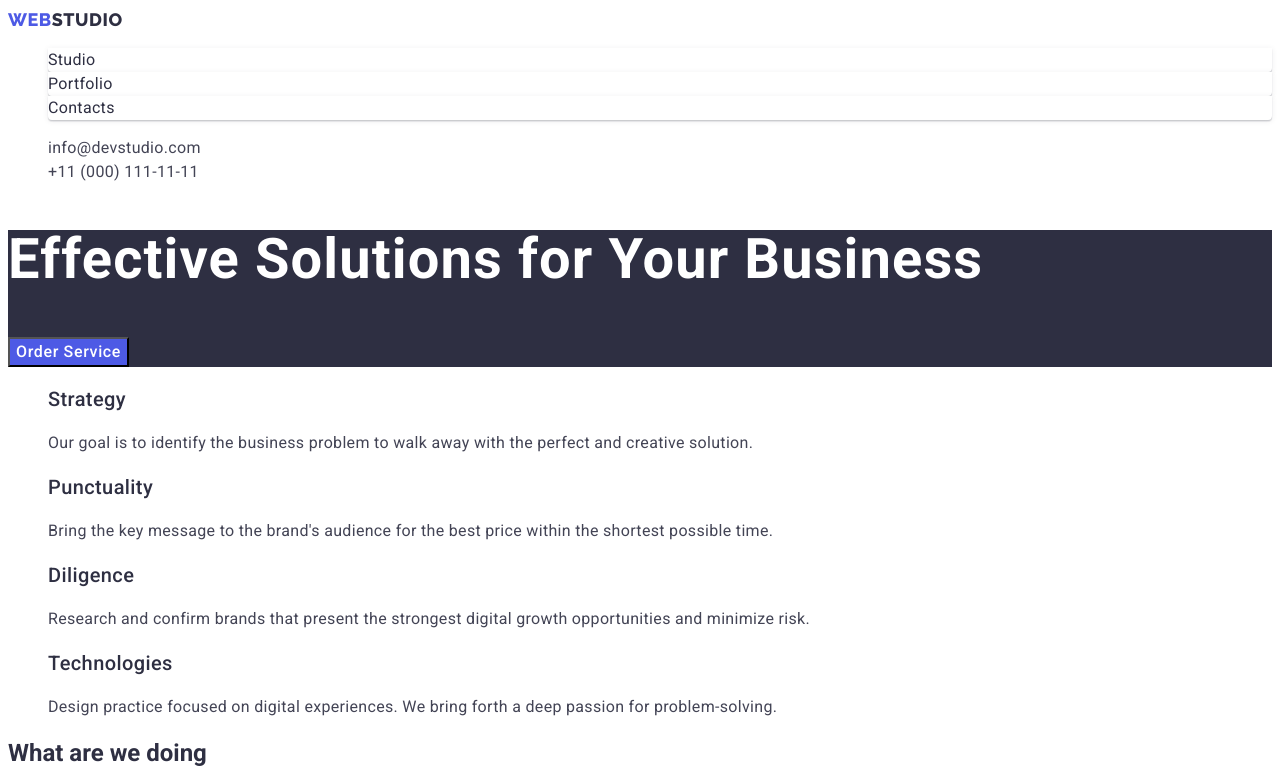
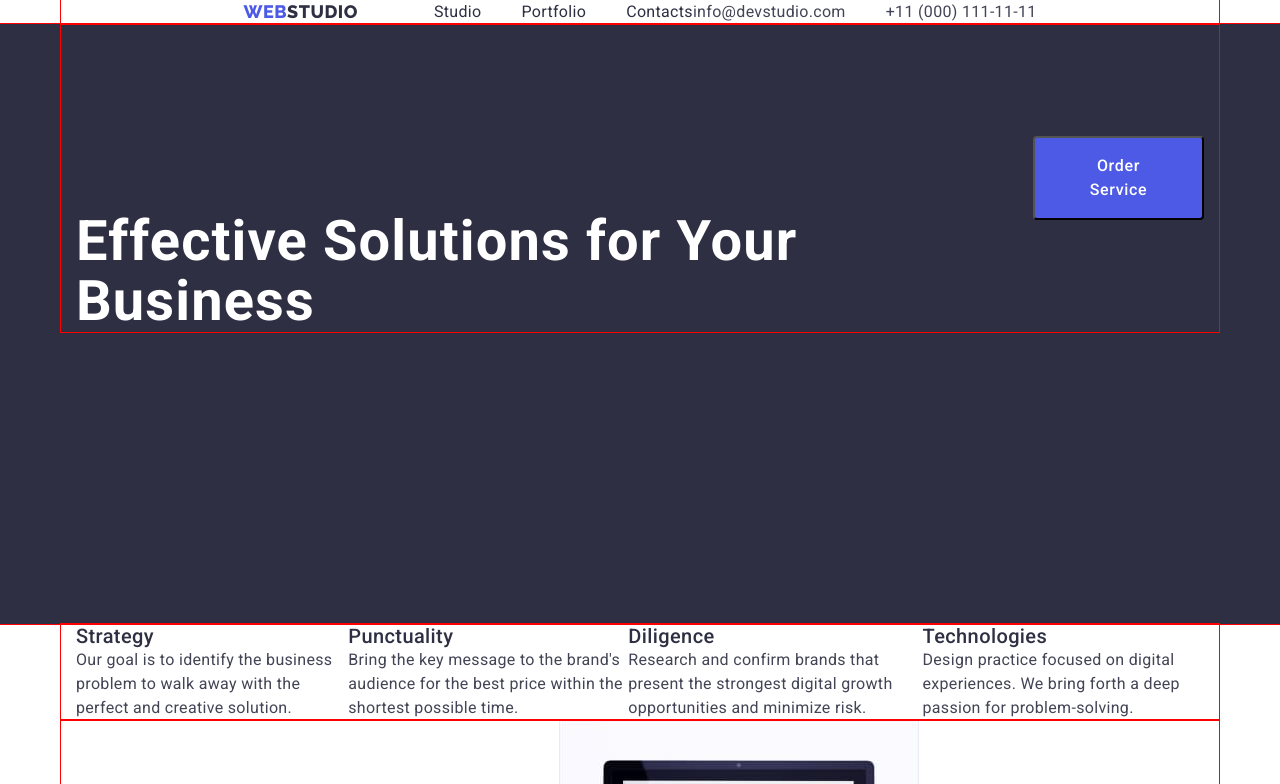
Before and after one commit to Olgrowth/goit-markup-hw-03, a plain HTML site: page index.html in a window 1280 px wide. Shown: the top 784 px of the page. Drawn offline with nearby package versions, Linux system fonts and the light colour scheme.

Commit message:
add container

```diff
--- a/css/style.css
+++ b/css/style.css
@@ -4,6 +4,7 @@
     --adress-color: #434455;
     --description-color: #434455;
     --background-color: #2E2F42;
+    --background-secondary-color: #FFFFFF;
     --background-team-color: #F4F4FD;
     --background-button-color: #4D5AE5;
     --secondary-button-color: #E7E9FC;
@@ -14,29 +15,48 @@
     --footer-description-color: #E7E9FC;
     --footer-logo-color: #F4F4FD;
     --secondary-font: 'Raleway', sans-serif;
+}
 
+h1,
+h2,
+h3,
+h4,
+h5,
+h6,
+p {
+    margin: 0;
+}
 
+ul {
+    margin: 0;
+    padding: 0;
+}
 
+body{
+    font-family: 'roboto', sans-serif;
+    }
 
-
-
-
+    .container {
+        outline: 1px solid red;
+        width: 1158px;
+        margin: 0 auto;
+        display: flex;
+        justify-content: center;
+        align-items: center;
+        padding-left: 15px;
+        padding-right: 15px;
     }
 
 
-body{
-    font-family: 'roboto', sans-serif;
+.list{
+    list-style: none;
 
     }
-
-.list{
-    list-style: none;
-}
-
 
 a{
   text-decoration: none;
     }
+
 .title{
 font-family: var(--secondary-font);
 font-weight: 700;
@@ -44,6 +64,7 @@ font-size: 36px;
 line-height: 1.1;
 letter-spacing: 0.02em;
     }
+
 .subtitle{
     font-size: 20px;
     line-height: 1.2;
@@ -91,13 +112,17 @@ letter-spacing: 0.02em;
 
 /* ----header----- */
 .header {
+   background-color: var(--background-secondary-color);
+
 }
 .header-navigation {
+    display: flex;
+
 }
 
 .header-logo {
-
    color: var(--accent-color);
+   margin-right: 76px;
 }
 .header-small-logo{
 color: var(--logo-color);
@@ -107,12 +132,18 @@ color: var(--logo-color);
   line-height: 1.5;
   letter-spacing: 0.02em;
   color: var(--accent-color);
+  display: flex;
+
   }
 
 .header-item {
     background: #FFFFFF;
-    box-shadow: 0px 1px 6px rgba(46, 47, 66, 0.08), 0px 1px 1px rgba(46, 47, 66, 0.16), 0px 2px 1px rgba(46, 47, 66, 0.08);
-    border-radius: 0px 0px 4px 4px;
+    display: flex;
+    margin-right: 40px;
+}
+
+.header-item:last-child {
+  margin-right: 0;
   }
 .header-link{
 font-size: 16px;
@@ -131,9 +162,13 @@ font-size: 16px;
 line-height: 1.5;
 letter-spacing: 0.02em;
 color: var(--description-color);
+display: flex;
+
+
 }
 
 .header-mailto{
+    margin-right: 40px;
 }
 .header-tel {
 }
@@ -150,30 +185,63 @@ color: var(--hover-color);
 /* ---------------hero------------ */
 .hero {
     background-color: var(--background-color);
+    outline: 1px solid red;
+    height: 600px;
+
 }
+
+.hero-container {
+width: 496px;
+height: 120px;
+display: flex;
+justify-content: center;
+}
+
 .hero-title {
 font-size: 56px;
 line-height: 1.07;
 letter-spacing: 0.02em;
 color: var(--main-title-color);
+padding-top: 188px;
 }
+
+
 
 .hero-btn {
  font-family: inherit;
  color: var(--color-button);
 background-color: var(--background-button-color);
+border-radius: 4px;
+padding: 16px 32px;
+box-shadow: rgba(0, 0, 0, 0.15);
+
+
 }
 
 .btn:hover .btn:focus{
     color: var(--hover-color);
     }
 
+.hero-btn-container {
+    /* display: flex;
+    justify-content: center; */
+}
+
 /* -------------------feature--------------- */
 .feature {
+    /* outline: 1px solid red;
+    width: 1128px;
+    margin-top: 120px; */
+
 }
+
+
 .feature-list {
+    display: flex;
 }
+
 .feature-item {
+
 }
 .feature-subtitle {
 color: var(--accent-color);
--- a/index.html
+++ b/index.html
@@ -5,6 +5,7 @@
     <meta http-equiv="X-UA-Compatible" content="IE=edge" />
     <meta name="viewport" content="width=device-width, initial-scale=1.0" />
     <title>Web Studio</title>
+    <link rel="stylesheet" href="https://cdnjs.cloudflare.com/ajax/libs/modern-normalize/1.1.0/modern-normalize.min.css" integrity="sha512-wpPYUAdjBVSE4KJnH1VR1HeZfpl1ub8YT/NKx4PuQ5NmX2tKuGu6U/JRp5y+Y8XG2tV+wKQpNHVUX03MfMFn9Q==" crossorigin="anonymous" referrerpolicy="no-referrer" />
     <link rel="preconnect" href="https://fonts.googleapis.com">
 <link rel="preconnect" href="https://fonts.gstatic.com" crossorigin>
 <link href="https://fonts.googleapis.com/css2?family=Raleway:wght@800&family=Roboto:wght@400;500;700;900&display=swap" rel="stylesheet">
@@ -12,7 +13,8 @@
   </head>
   <body>
     <!-- header -->
-    <header class="header">
+      <header class="header">
+      <div class="container">
       <nav class="header-navigation">
         <a href="./index.html" class="header-logo logo"><span class="header-small-logo">Web</span>Studio</a>
         <ul class="header-list list">
@@ -27,18 +29,24 @@
         <li><a href="tel:+110001111111" class="header-tel list">+11 (000) 111-11-11</a></li>
       </ul>
       </address>
+    </div>
     </header>
     <!-- hero -->
     <main>
       <section class="hero">
-        <h1 class="hero-title">
+        <div class="container">
+          <h1 class="hero-title">
           Effective Solutions for Your Business
-        </h1>
+          </h1>
+
         <button type="button" class="hero-btn btn">Order Service</button>
+        </div>
       </section>
       <!-- Feature -->
       <section class="feature">
+
         <h2 class="visually-hidden">Our methods</h2>
+        <div class="container">
         <ul class="feature-list list">
           <li class="feature-item">
             <h3 class="feature-subtitle subtitle">Strategy</h3>
@@ -54,6 +62,7 @@
               within the shortest possible time.
             </p>
           </li>
+
           <li class="feature-item">
             <h3 class="feature-subtitle subtitle">Diligence</h3>
             <p class="feature-description description">
@@ -61,6 +70,7 @@
               growth opportunities and minimize risk.
             </p>
           </li>
+
           <li class="feature-item">
             <h3 class="feature-subtitle subtitle">Technologies</h3>
             <p class="feature-description description">
@@ -69,9 +79,11 @@
             </p>
           </li>
         </ul>
+        </div>
       </section>
       <!-- benefits -->
       <section class="benefits">
+        <div class="container">
         <h2 class="benefits-title">What are we doing</h2>
         <ul class="benefits-list list">
           <li class="benefits-item">
@@ -84,9 +96,11 @@
             <img src="./images/photo_3.jpg" alt="phone screen" width="360" />
           </li>
         </ul>
+        </div>
       </section>
       <!-- our team -->
       <section class="team">
+        <div class="container">
         <h2 class="team-title title">Our Team</h2>
         <ul class="team-list list">
           <li class="team-item">
@@ -126,14 +140,17 @@
             <p class="team-description description">UI Designer</p>
           </li>
         </ul>
+        </div>
       </section>
     </main>
     <!-- footer -->
     <footer class="footer">
+        <div class="container">
         <a href="./index.html" class="footer-logo logo"><span class="footer-small-logo">Web</span>Studio</a>
         <p class="footer-description description">
           Increase the flow of customers and sales for your business with digital marketing & growth solutions.
         </p>
+        </div>
     </footer>
   </body>
 </html>
```
Also changed, not shown: portfolio.html (+3 -0 lines). Lines whose indentation alone changed are shown as unchanged.
